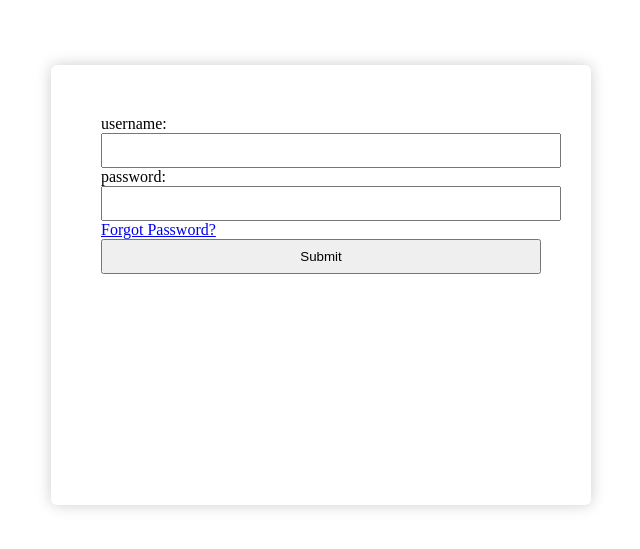
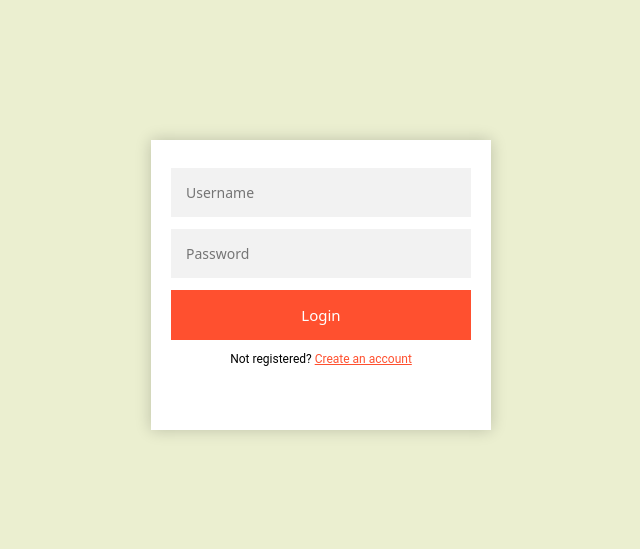
Before and after one commit to jjdev86/Vehicle-Maintenance-Minder-, a React app: page / in a window 1280 px wide. Shown: the part 115-664 px from the top of the page, without its empty margins (319-959 px from the left). Built offline with nearby package versions, Linux system fonts and the light colour scheme; the HTML template or start-up script is replaced by a standard one.

Commit message:
Add css style to login.jsx

```diff
--- a/client/src/components/login.jsx
+++ b/client/src/components/login.jsx
@@ -1,60 +1,68 @@
-import React, {Component} from 'react';
+import React, { Component } from 'react';
 import styled from 'styled-components';
-import backimg from '../images/loginback.jpg'
-// Styled component
-const Wrapper = styled.div`
-  magin: 0;
-  overflow: hidden;
-  // background: url(${backimg}) no-repeat center center fixed;
-  background-color: #f4f4f4;
-  // height: 840px;
-  -webkit-background-size: cover;
-  -moz-background-size: cover;
-  -o-background-size: cover;
-  background-size: cover;
-  overflow-y: hidden; // hide vertical
-  overflow-x: hidden;
-;`
 
 const FormBox = styled.div`
   display: inline-block;
   background-color: #fff;
-  width: 500px;
-  height: 400px;
+  width: 300px;
+  height: 250px;
   border: 0px solid;
-  border-radius: 6px;
-  // margin: 2em 0em 2em 0em;
+
   box-shadow: 0 0 15px 0 rgba(0, 0, 0, 0.2);
-  // box-shadow: 0 2px 3px rgba(10, 10, 10, 0.1), 0 0 0 1px rgba(10, 10, 10, 0.1);
   padding: 1.25rem;
   position: absolute;
   left: 50%;
   top: 50%;
   transform: translate(-50%, -50%);
-  .form-group {
-    padding-bottom: 15px;
-    color: black;
+;`
+
+const FormWrapper = styled.div`
+  width: 300px;
+  padding: 1.25rem;
+  position: absolute;
+  left: 20%;
+  top: 20%;
+  transform: translate(-20%, -20%);
+
+  input,p {
+    font-family: "Roboto", sans-serif;
+    display: block;
+    font: 400 11px system-ui;
+  }
+  input[type=text] {
+    width: 100%;
+    outline: 0;
+    border:0;
+    background-color: #f2f2f2;
+    margin: 0 0 12px;
+    padding: 15px;
+    box-sizing: border-box;
+    font-size: 14px;
+  }
+  input[type="submit"] {
+    width: 100%;
+    background-color: #ff502f;
+    color: #fff;
+    border: 0;
+    box-sizing: border-box;
+    padding: 15px;
+    margin: 0 0 12px;
+    font-size: 15px;
   }
 
-;`
-
-const FormWrapper = styled.form`
- background-color: #fff;
-  height: 360px;
-  max-width: 450px;
-  padding: 0px;
-  color: #black;
-  margin: 30px 30px;
-  label {
-    display: block;
+  input[type="submit"]:hover {
+    background-color:#DB504A;
   }
-  input {
-    display: block;
-    width: 100%;
-    padding: 8px;
+  a, p {
+    font-size: 12px;
+    text-align: center;
+    font-family: "Roboto", sans-serif;
   }
-  .button {
-
+  a {
+    color: #ff502f;
+  }
+  textarea: focus, input:focus {
+    outline: none;
   }
 `;
 class Login extends Component {
@@ -66,28 +74,30 @@ class Login extends Component {
     }
   }
 
+  componentDidMount() {
+    document.body.classList.add("body-model-open");
+    document.body.style.backgroundColor = "#ebefd0";
+  }
+
+  componentWillUnmount() {
+    document.body.classList.remove("body-model-open");
+    document.body.style.backgroundColor = null;
+  }
+
   onEventChange(e) {
 
   }
-
   render() {
     return (
-      <Wrapper>
       <FormBox>
         <FormWrapper>
-                <label>
-                  username:
-                  <input type="text"/>
-                </label>
-                <label>
-                  password:
-                  <input type="text"/>
-                </label>
-              <a href="#" className="forgot-pass">Forgot Password?</a>
-              <input className="button" type="submit" />
+          <input type="text" placeholder="Username" />
+          <input type="text" placeholder="Password" />
+          <input className="button" type="submit" value="Login" />
+          {/* <button className="button-login">Login</button> */}
+          <p>Not registered? <a href="#" className="forgot-pass">Create an account</a></p>
         </FormWrapper>
       </FormBox>
-      </Wrapper>
     );
   }
 }
```
Lines whose indentation alone changed are shown as unchanged.
